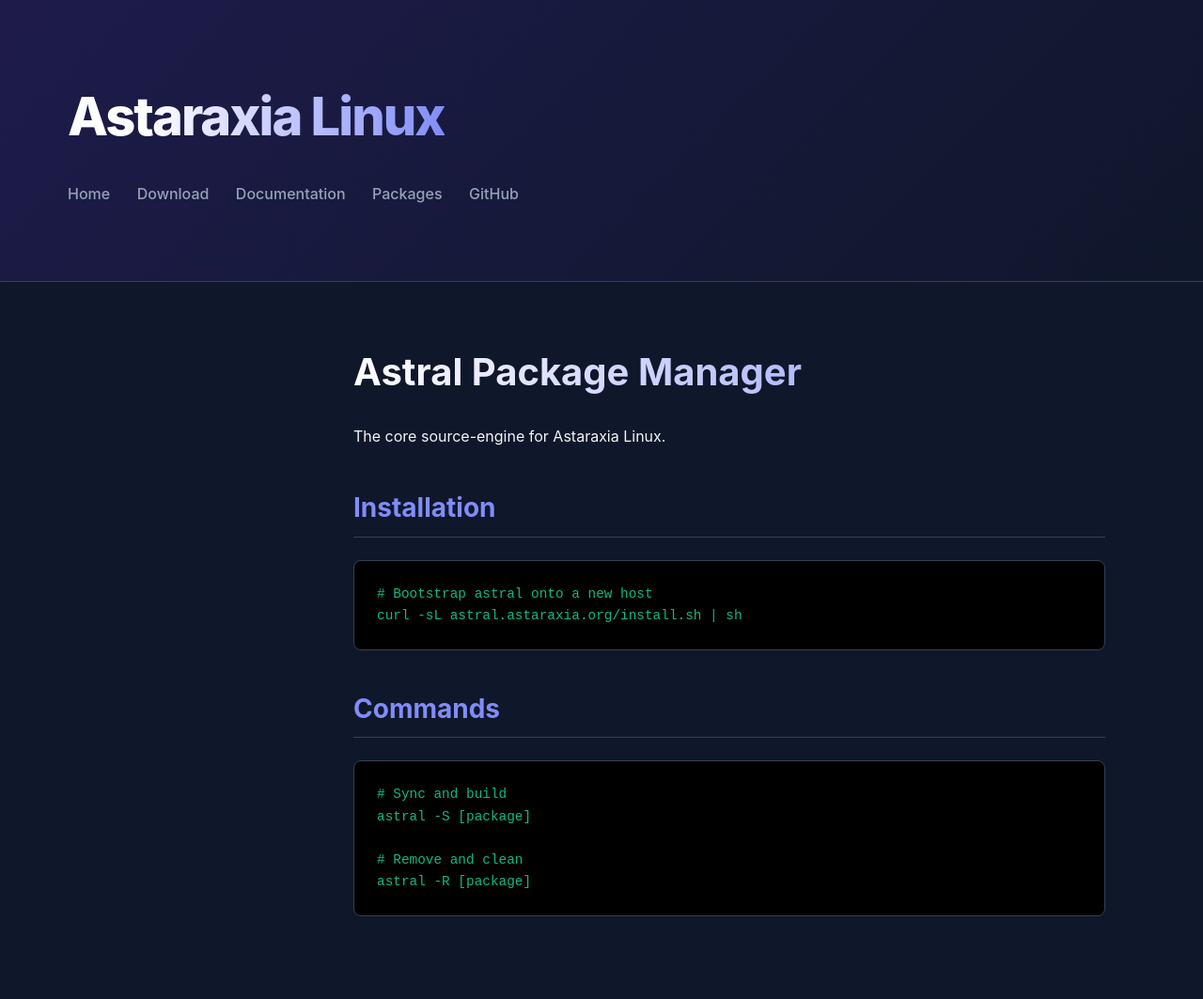
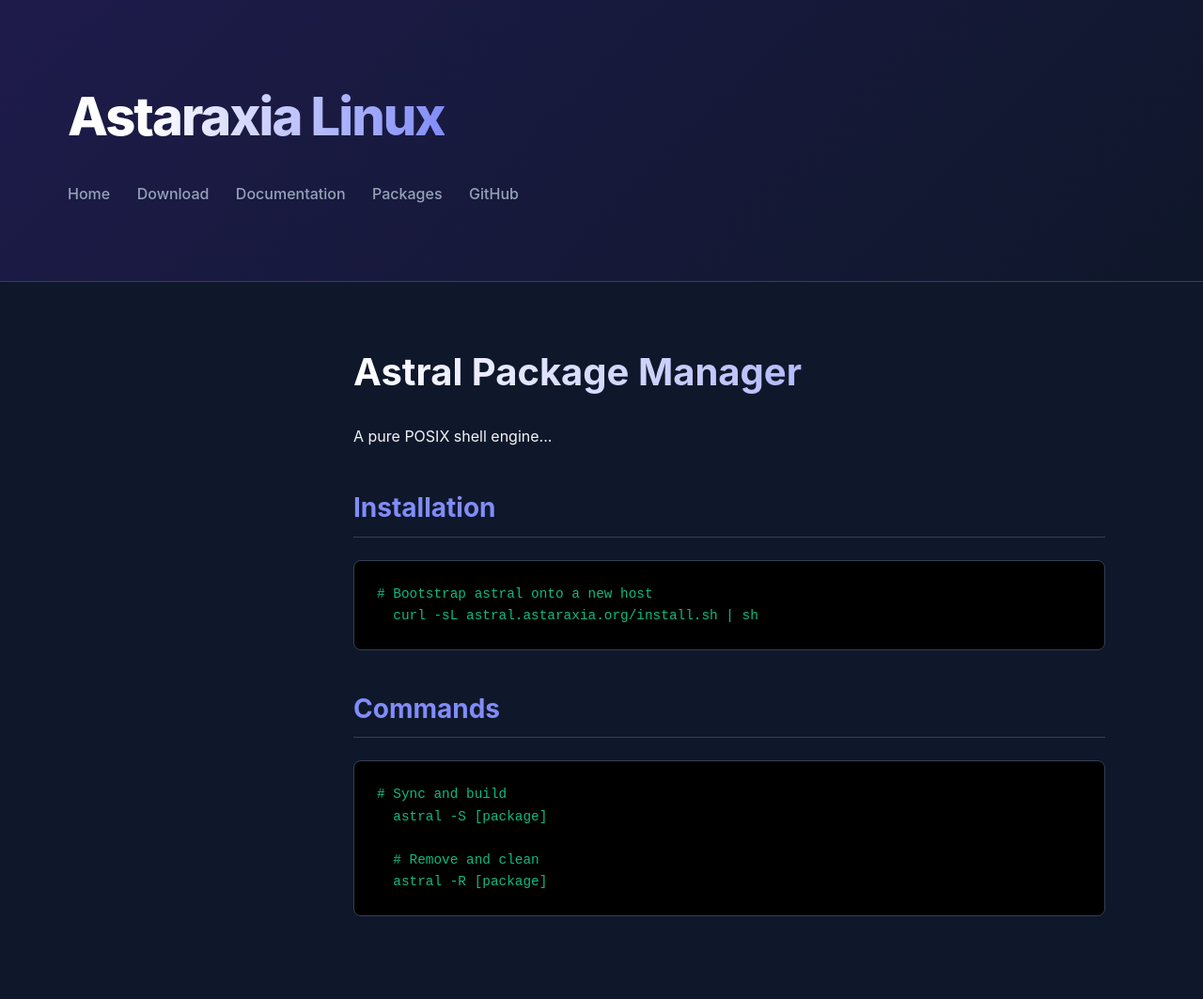
Before and after one commit to Astaraxia-Linux/astaraxia-linux.github.io, a Jekyll site: the page built from docus/astral.html, in a window 1280 px wide. Shown: the whole page at 94% size. Built offline with Jekyll 4.4.1, drawn with Linux system fonts in a browser that asks for light colours.

Commit message:
Update astral.html

```diff
--- a/docus/astral.html
+++ b/docus/astral.html
@@ -3,8 +3,8 @@
 title: Astral Usage
 ---
 
-<h1>Astral Package Manager</h1>
-<p>The core source-engine for Astaraxia Linux.</p>
+<div class="astral-page"> <h1 class="title-gradient">Astral Package Manager</h1>
+    <p>A pure POSIX shell engine...</p>
 
   <h2>Installation</h2>
   <pre><code># Bootstrap astral onto a new host
@@ -16,3 +16,4 @@
 
   # Remove and clean
   astral -R [package]</code></pre>
+</div>
```
Lines whose indentation alone changed are shown as unchanged.
